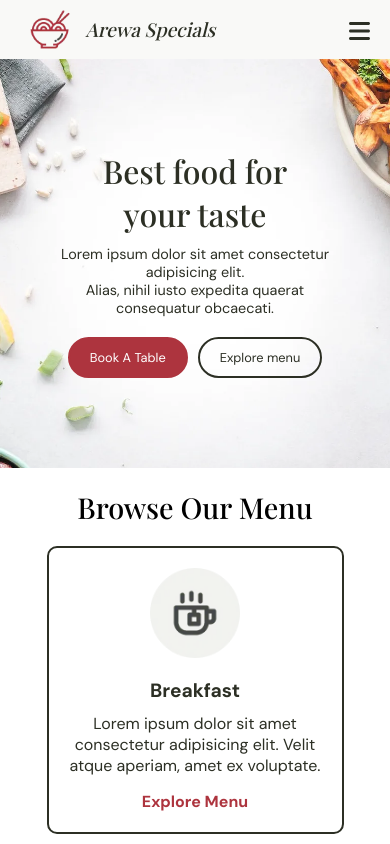
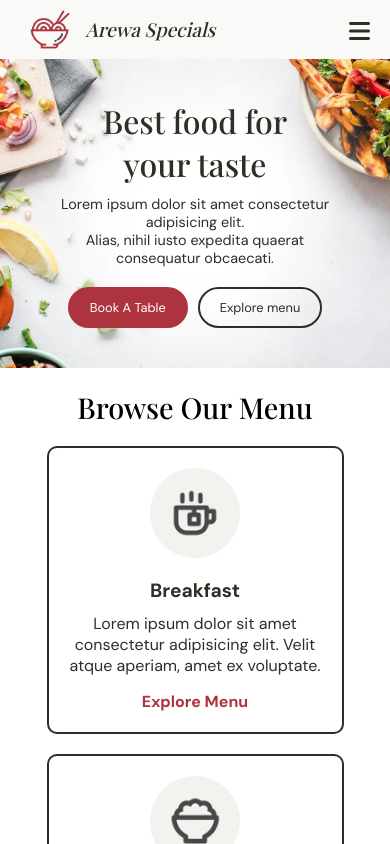
Before and after one commit to devalibello/tasty-food, a React (Create React App) app: page / in a window 390 px wide. Shown: the top 844 px of the page. Built offline with nearby package versions, Linux system fonts and the light colour scheme; a web font is replaced by a local one.

Commit message:
update banner view

```diff
--- a/src/styles/Banner.css
+++ b/src/styles/Banner.css
@@ -45,7 +45,7 @@
 @media (max-width: 886px) {
     .banner-section {
         height: auto;
-        padding: 80px 20px;
+        padding: 90px 20px;
     }
 
     .banner-title {
@@ -66,6 +66,6 @@
 
 @media (max-width: 700px) {
     .banner-section {
-        padding: 90px 20px;
+        padding: 40px 20px;
     }
 }
```
